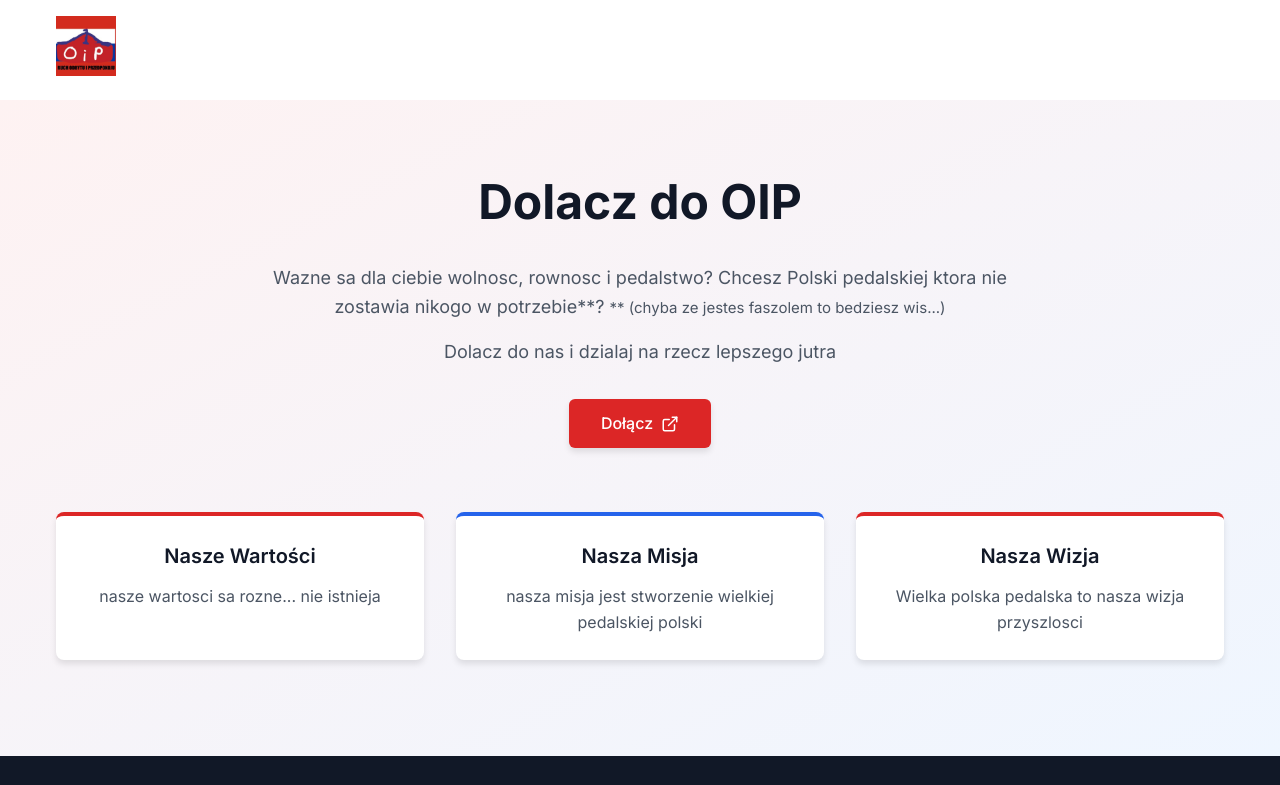
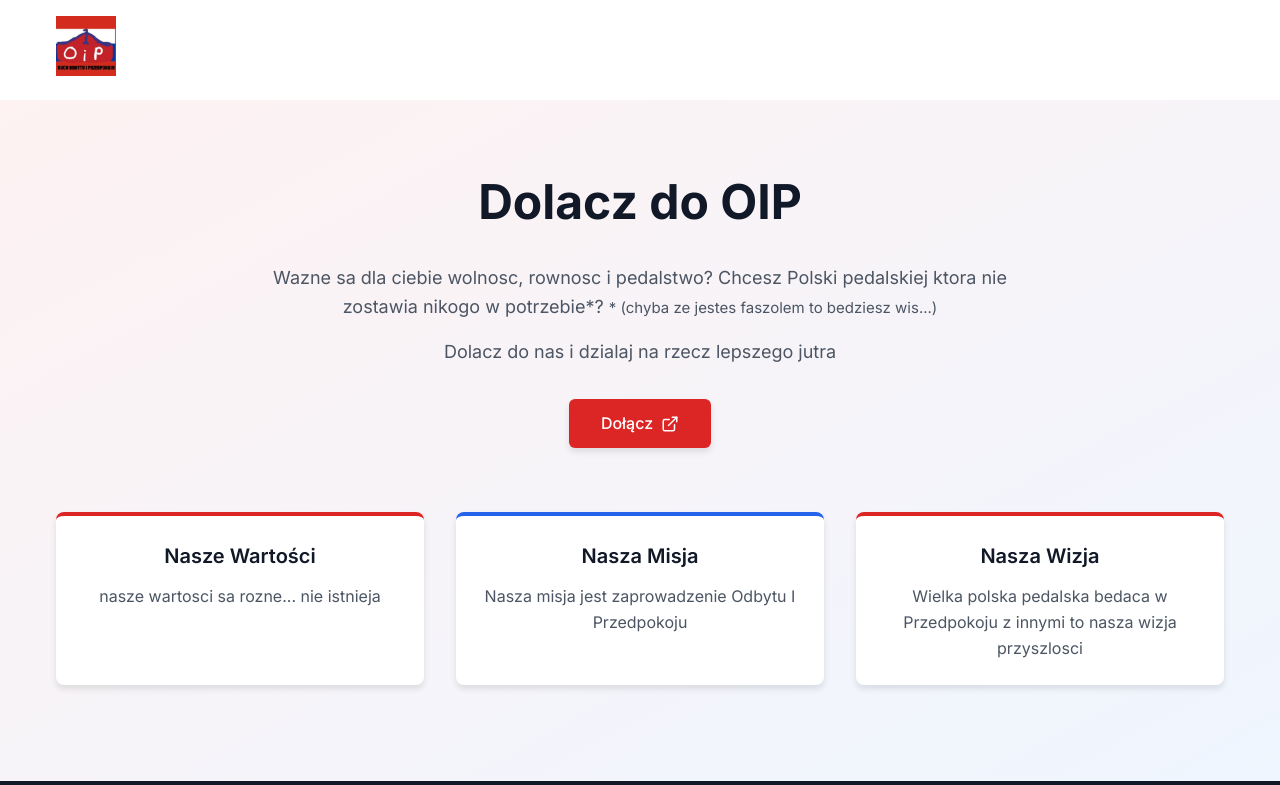
Before and after one commit to 121443565654/OIP, a plain HTML site: page index.html in a window 1280 px wide. Shown: the top 785 px of the page. Drawn offline with Linux system fonts and the light colour scheme.

Commit message:
Update index.html

```diff
--- a/index.html
+++ b/index.html
@@ -213,9 +213,9 @@
         <div class="hero-text">
           <p>
            Wazne sa dla ciebie wolnosc, rownosc i pedalstwo?
-           Chcesz Polski pedalskiej ktora nie zostawia nikogo w potrzebie**?
+           Chcesz Polski pedalskiej ktora nie zostawia nikogo w potrzebie*?
 
-          <small>** (chyba ze jestes faszolem to bedziesz wis...)</small>
+          <small>* (chyba ze jestes faszolem to bedziesz wis...)</small>
           </p>
 
       <p>Dolacz do nas i dzialaj na rzecz lepszego jutra</p>
@@ -241,13 +241,13 @@
         </div>
         <div class="card blue-border">
           <h3>Nasza Misja</h3>
-          <p>nasza misja jest stworzenie wielkiej pedalskiej polski
+          <p>Nasza misja jest zaprowadzenie Odbytu I Przedpokoju
           </p>
         </div>
         <div class="card red-border">
           <h3>Nasza Wizja</h3>
           <p>
-        Wielka polska pedalska to nasza wizja przyszlosci
+        Wielka polska pedalska bedaca w Przedpokoju z innymi to nasza wizja przyszlosci
           </p>
         </div>
       </div>
```
